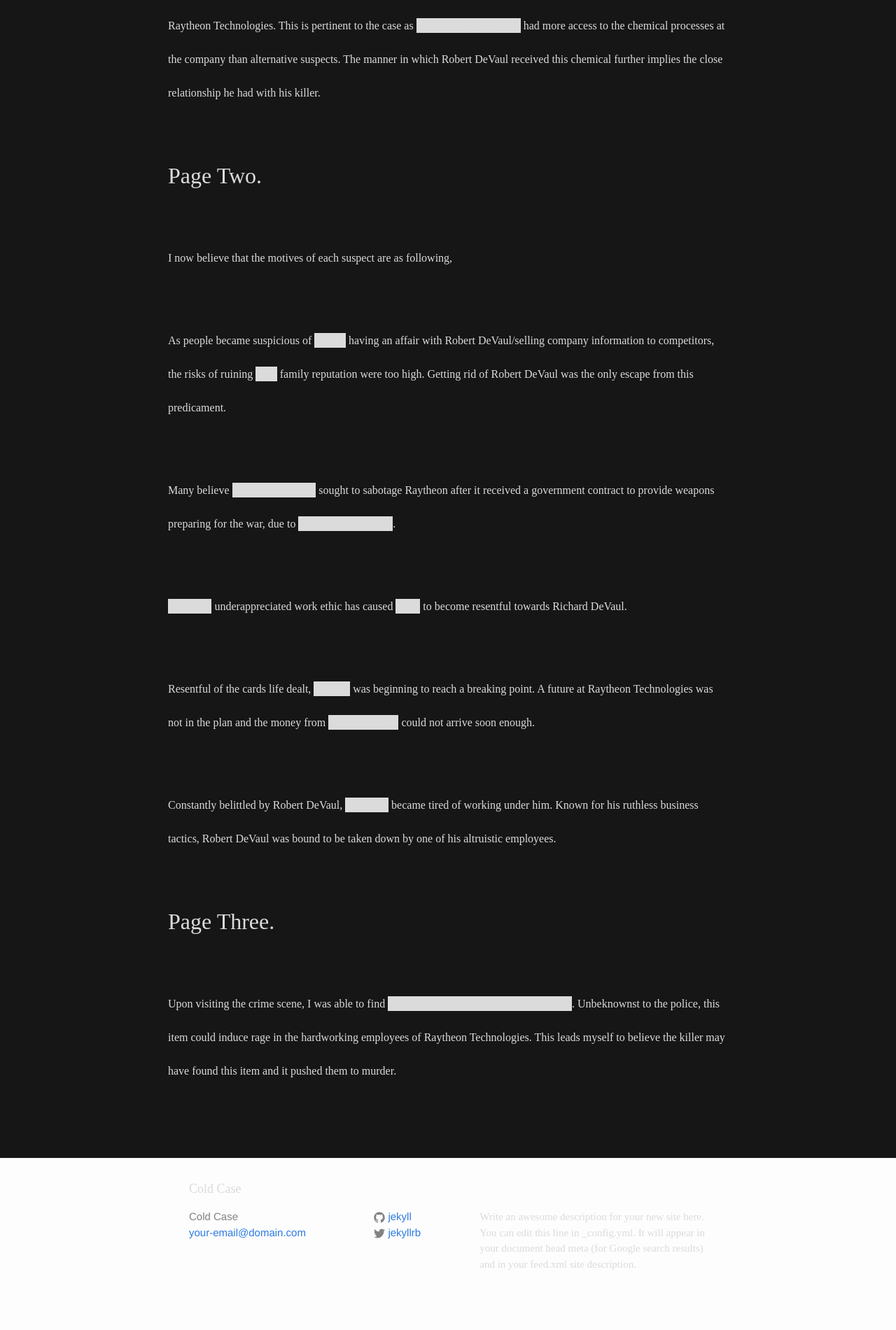
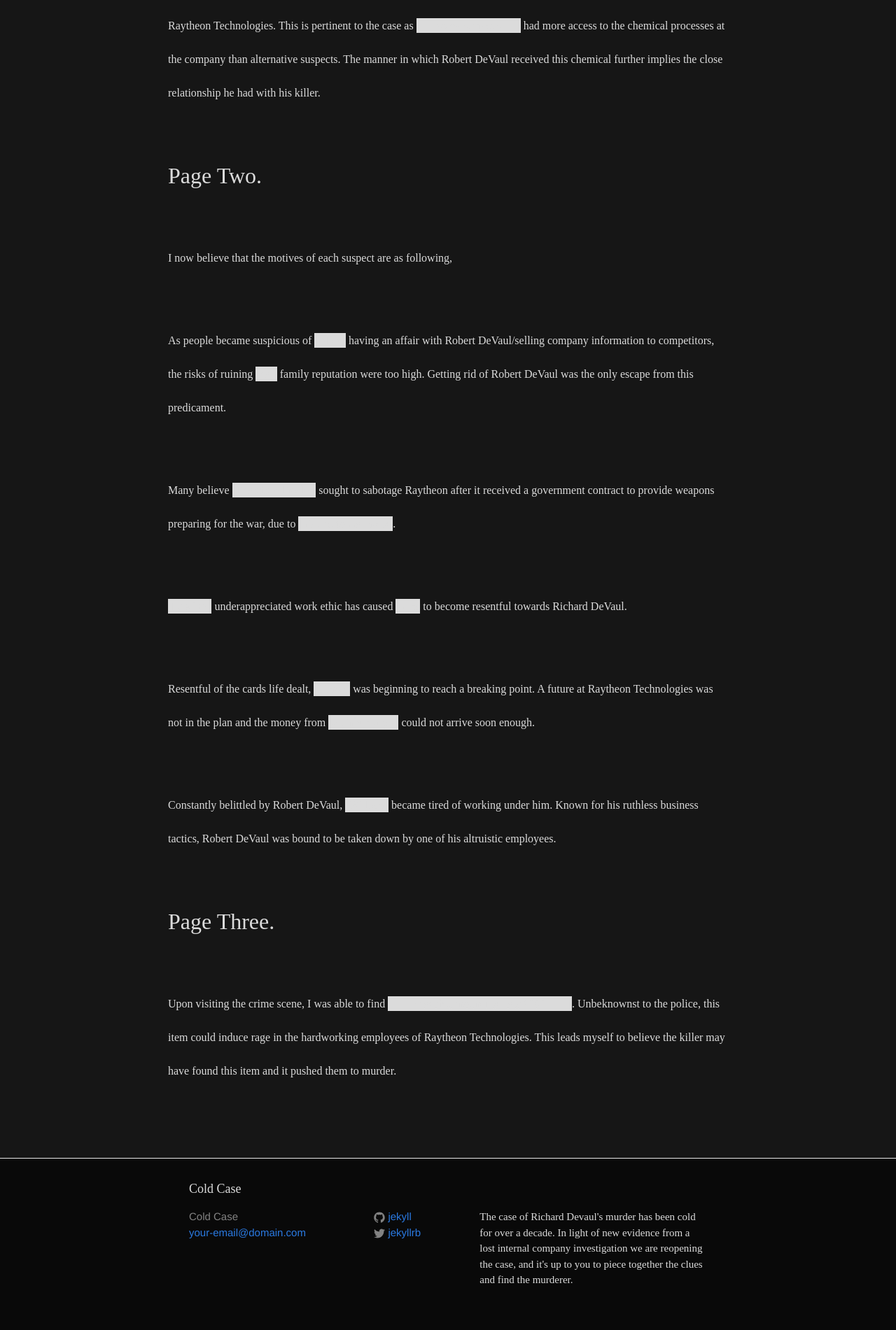
Before and after one commit to tatimblin/murder-mystery, a Jekyll site: the page built from redacted.html, in a window 1280 px wide. Shown: the part 1131-3032 px from the top of the page at 70% size. Built offline with Jekyll 4.4.1, drawn with Linux system fonts in a browser that asks for light colours; nearby versions of some CDN libraries; some web fonts are replaced; before the commit the page ends 3009 px from its top, so only the background shows below that.

Commit message:
Fotter color.

```diff
--- a/_config.yml
+++ b/_config.yml
@@ -9,9 +9,8 @@
 title: Cold Case
 email: your-email@domain.com
 description: > # this means to ignore newlines until "baseurl:"
-  Write an awesome description for your new site here. You can edit this
-  line in _config.yml. It will appear in your document head meta (for
-  Google search results) and in your feed.xml site description.
+  The case of Richard Devaul's murder has been cold for over a decade. In light
+  of new evidence from a lost internal company investigation we are reopening the case, and it's up to you to piece together the clues and find the murderer.
 baseurl: "" # the subpath of your site, e.g. /blog
 url: "https://tatimblin.github.io/murder-mystery" # the base hostname & protocol for your site
 twitter_username: jekyllrb
--- /dev/null
+++ b/_sass/_footer.scss
@@ -0,0 +1,3 @@
+footer {
+    background: darken($c-bg, 5%);
+}
--- a/css/main.scss
+++ b/css/main.scss
@@ -53,6 +53,7 @@
         "lineup",
         "suspect",
         "header",
+        "footer",
         "redacted",
         "base",
         "layout",
```
